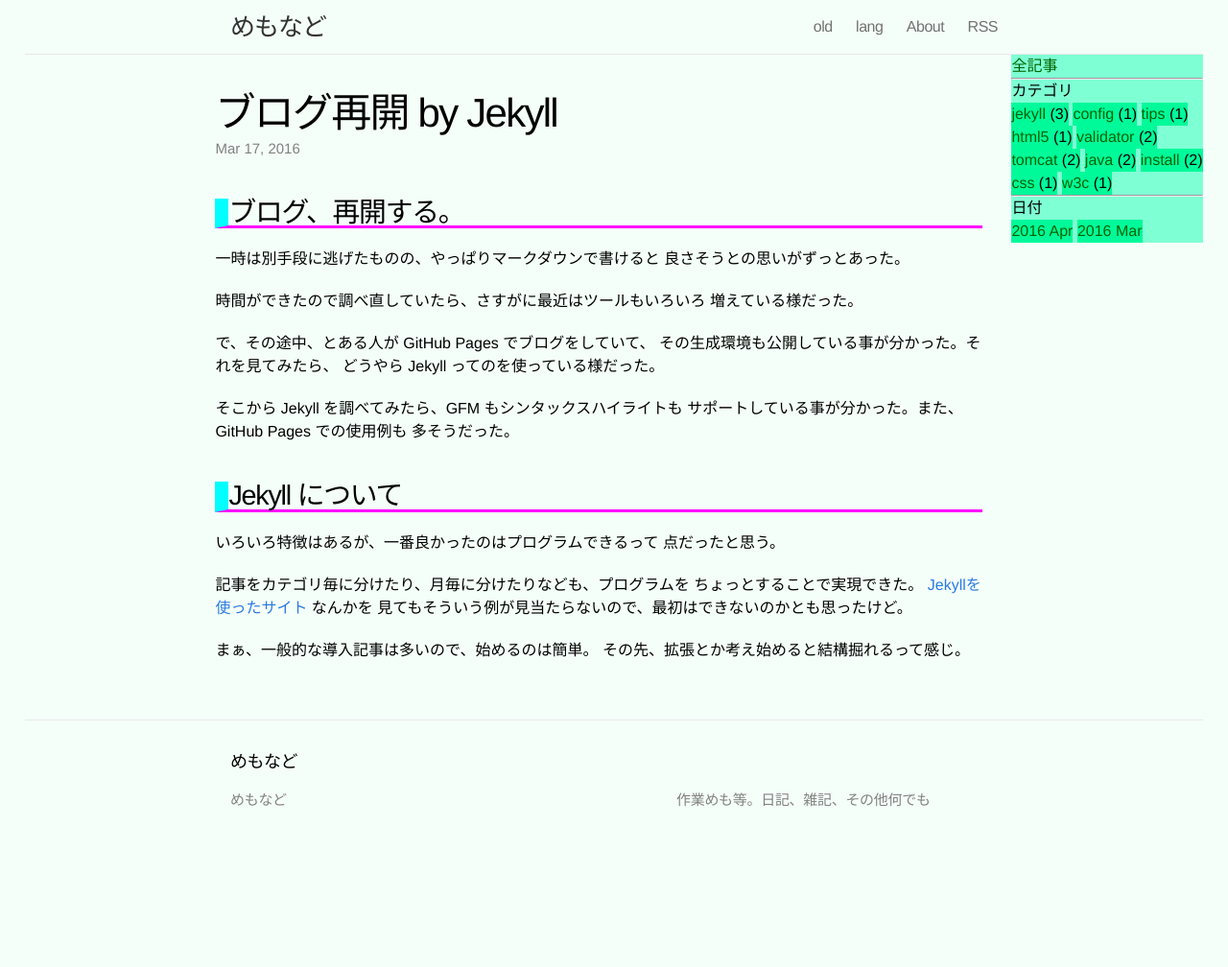
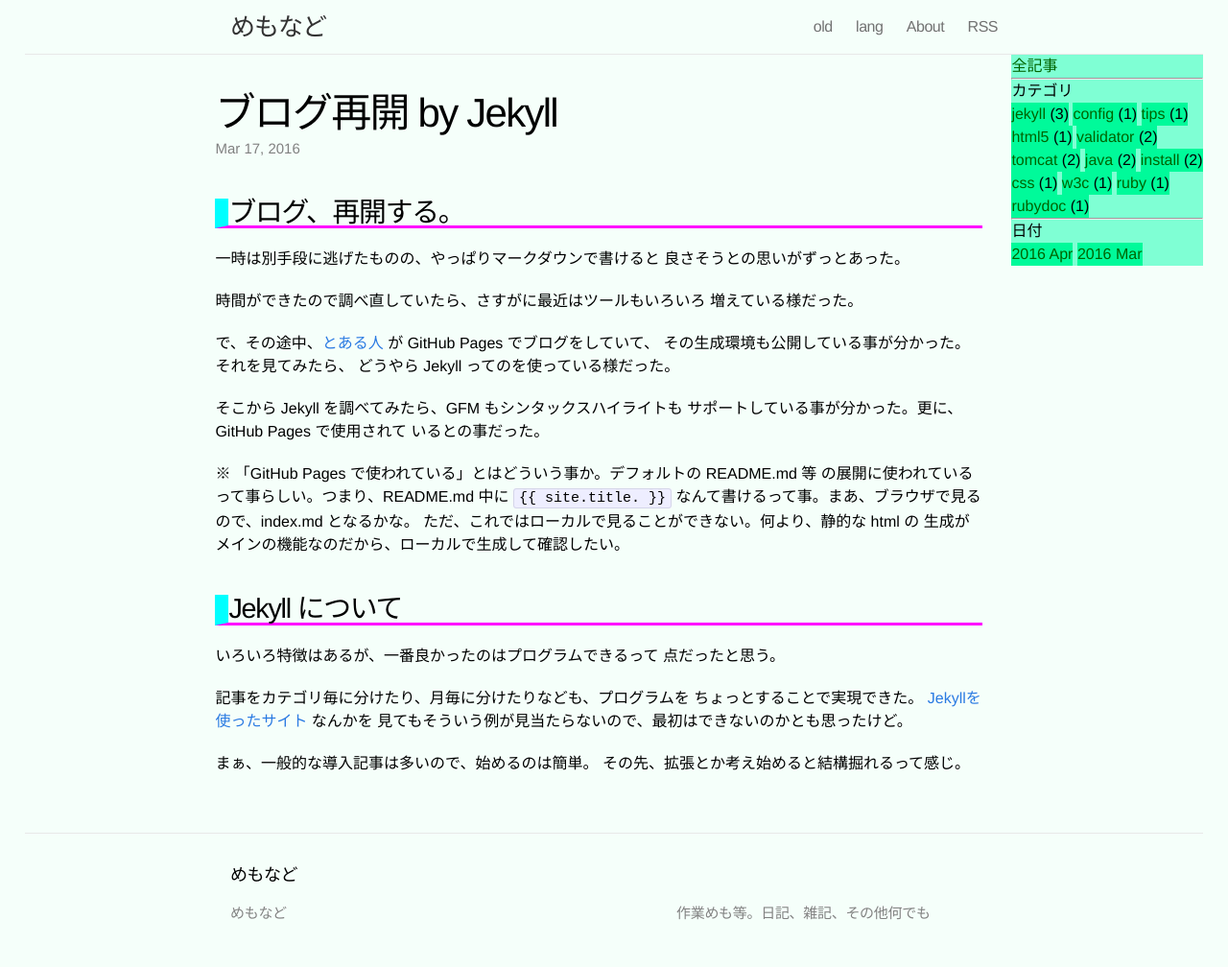
Before and after one commit to tayu/pages, a Jekyll site: the page built from main/_posts/2016-03-17-welcome-to-jekyll.markdown, in a window 1280 px wide. Shown: the whole page at 96% size. Built offline with Jekyll 4.4.1, drawn with Linux system fonts in a browser that asks for light colours; before the commit the page ends 900 px from its top, so only the background shows below that.

Commit message:
2016-04-11

```diff
--- a/main/_posts/2016-03-17-welcome-to-jekyll.markdown
+++ b/main/_posts/2016-03-17-welcome-to-jekyll.markdown
@@ -10,13 +10,21 @@ categories: jekyll
 時間ができたので調べ直していたら、さすがに最近はツールもいろいろ
 増えている様だった。
 
-で、その途中、とある人が GitHub Pages でブログをしていて、
+で、その途中、[とある人](https://twitter.com/satoh_fumiyasu)
+が GitHub Pages でブログをしていて、
 その生成環境も公開している事が分かった。それを見てみたら、
 どうやら Jekyll ってのを使っている様だった。
 
 そこから Jekyll を調べてみたら、GFM もシンタックスハイライトも
-サポートしている事が分かった。また、GitHub Pages での使用例も
-多そうだった。
+サポートしている事が分かった。更に、GitHub Pages で使用されて
+いるとの事だった。
+
+※ 「GitHub Pages で使われている」とはどういう事か。デフォルトの README.md 等
+の展開に使われているって事らしい。つまり、README.md 中に
+`{% raw %}{{ site.title. }}{% endraw %}`
+なんて書けるって事。まあ、ブラウザで見るので、index.md となるかな。
+ただ、これではローカルで見ることができない。何より、静的な html の
+生成がメインの機能なのだから、ローカルで生成して確認したい。
 
 
 # Jekyll について
--- a/main/lang/feed.xml
+++ b/main/lang/feed.xml
@@ -5,8 +5,8 @@
     <description>プログラミング言語の超入門。または自分の学習の足跡として</description>
     <link>./</link>
     <atom:link href="./feed.xml" rel="self" type="application/rss+xml" />
-    <pubDate>Sun, 10 Apr 2016 19:07:20 +0900</pubDate>
-    <lastBuildDate>Sun, 10 Apr 2016 19:07:20 +0900</lastBuildDate>
+    <pubDate>Mon, 11 Apr 2016 03:03:59 +0900</pubDate>
+    <lastBuildDate>Mon, 11 Apr 2016 03:03:59 +0900</lastBuildDate>
     <generator>Jekyll v2.2.0</generator>
 
       <item>
```
Also changed, not shown: main/_posts/2016-04-11-rubydoc-local.md (added, +91 -0 lines).
